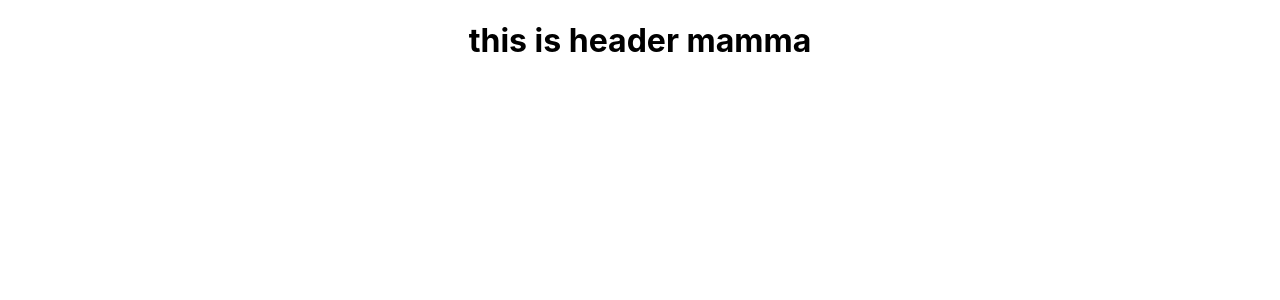
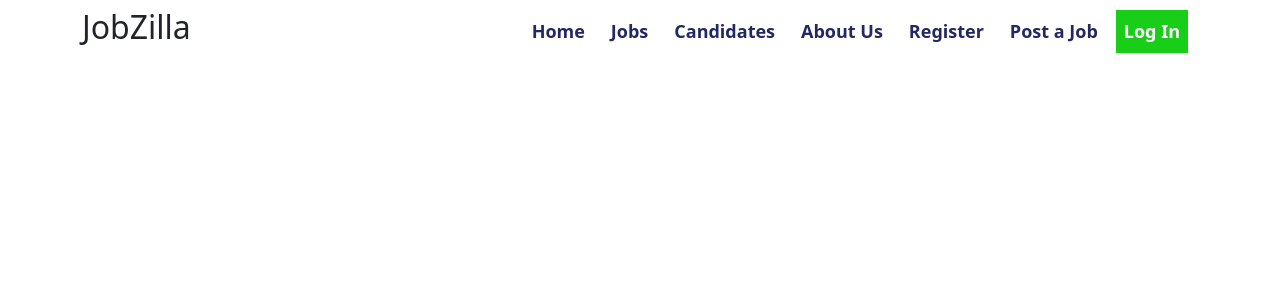
Before and after one commit to DevSquadCode/jobzilla-client, a React (Create React App) app: page / in a window 1280 px wide. Shown: the top 300 px of the page. Built offline with nearby package versions, Linux system fonts and the light colour scheme.

Commit message:
header-formed

```diff
--- a/public/index.html
+++ b/public/index.html
@@ -39,5 +39,8 @@
       To begin the development, run `npm start` or `yarn start`.
       To create a production bundle, use `npm run build` or `yarn build`.
     -->
+
+    <script src="https://cdn.jsdelivr.net/npm/bootstrap@5.0.2/dist/js/bootstrap.bundle.min.js" integrity="sha384-MrcW6ZMFYlzcLA8Nl+NtUVF0sA7MsXsP1UyJoMp4YLEuNSfAP+JcXn/tWtIaxVXM" crossorigin="anonymous"></script>
+
   </body>
 </html>
--- /dev/null
+++ b/src/components/Header/Header.css
@@ -0,0 +1,27 @@
+.nav-link{
+    color: red;
+}
+
+#menu{
+    /* color: #CDCDCD; */
+    color: #232763;
+    margin-right: 10px;
+    font-size: 18px;
+    transition: all 0.5s ease;
+    font-weight: 700;
+
+}
+
+#menu:hover{
+    color: rgb(255, 255, 255);
+    background-color: rgb(34, 219, 34);
+}
+
+#logMenu{
+    margin-right: 10px;
+    font-size: 18px;
+    transition: all 0.5s ease;
+    font-weight: 700;
+    color: white;
+    background-color: rgb(25, 206, 25);
+}
--- a/src/components/Header/Header.js
+++ b/src/components/Header/Header.js
@@ -1,10 +1,43 @@
 import React from 'react';
+import './Header.css';
 
 const Header = () => {
     return (
-        <div>
-            <h1>this is header mamma</h1>
-        </div>
+        <nav class="navbar navbar-expand-lg navbar-light bg-transparent">
+  <div class="container">
+    <h2 >JobZilla</h2>
+    <button class="navbar-toggler" type="button" data-bs-toggle="collapse" data-bs-target="#navbarSupportedContent" aria-controls="navbarSupportedContent" aria-expanded="false" aria-label="Toggle navigation">
+      <span class="navbar-toggler-icon"></span>
+    </button>
+    <div class="collapse navbar-collapse" id="navbarSupportedContent">
+      <ul class="navbar-nav ms-auto mb-2 mb-lg-0">
+        <li class="nav-item">
+          <a id='menu' class="nav-link active" aria-current="page" href="#">Home</a>
+        </li>
+        <li class="nav-item">
+          <a id='menu' class="nav-link" href="#">Jobs</a>
+        </li>
+        <li class="nav-item">
+          <a id='menu' class="nav-link" href="#">Candidates</a>
+        </li>
+        <li class="nav-item">
+          <a id='menu' class="nav-link" href="#">About Us</a>
+        </li>
+        <li class="nav-item">
+          <a id='menu' class="nav-link" href="#">Register</a>
+        </li>
+        <li class="nav-item">
+          <a id='menu' class="nav-link" href="#">Post a Job</a>
+        </li>
+        <li class="nav-item">
+          <a id='logMenu' class="nav-link" href="#">Log In</a>
+        </li>
+
+      </ul>
+
+    </div>
+  </div>
+</nav>
     );
 };
 
--- a/src/index.js
+++ b/src/index.js
@@ -3,6 +3,7 @@
 import './index.css';
 import App from './App';
 import reportWebVitals from './reportWebVitals';
+import 'bootstrap/dist/css/bootstrap.min.css';
 
 ReactDOM.render(
   <React.StrictMode>
```
